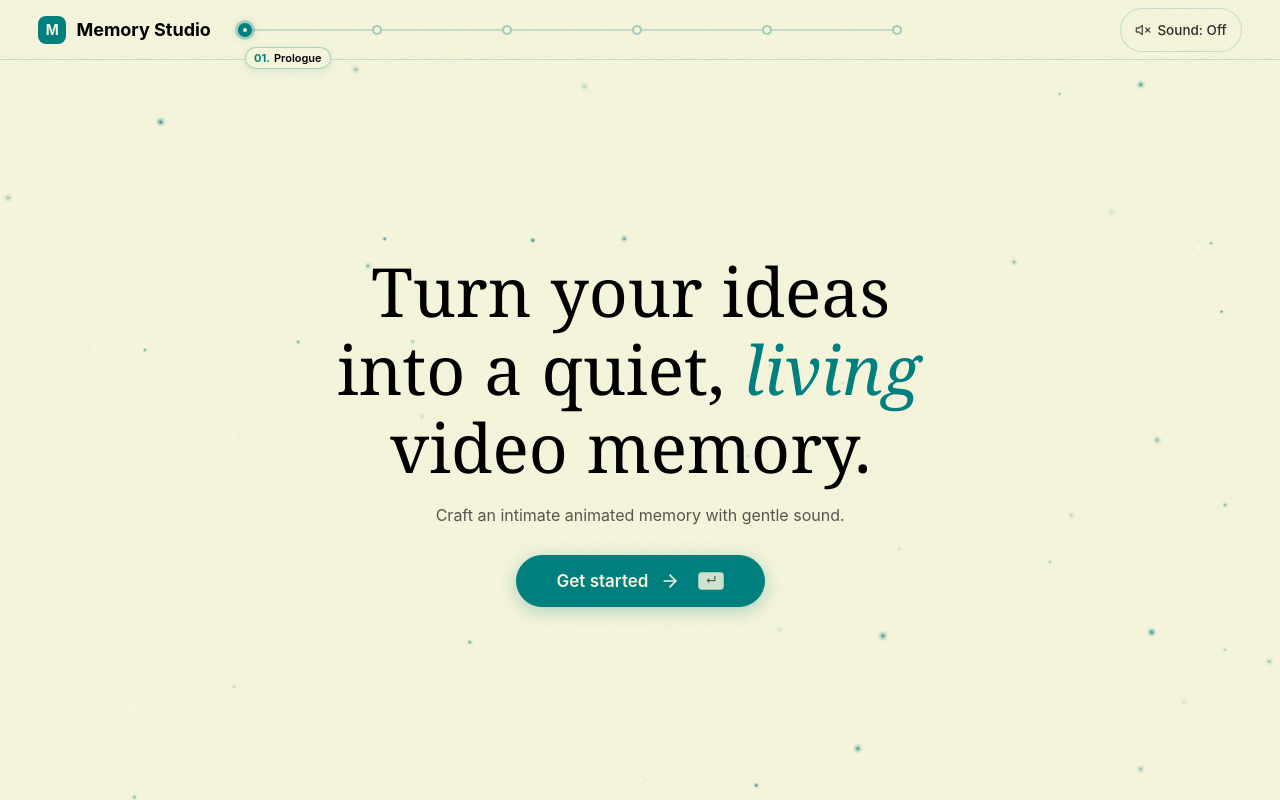
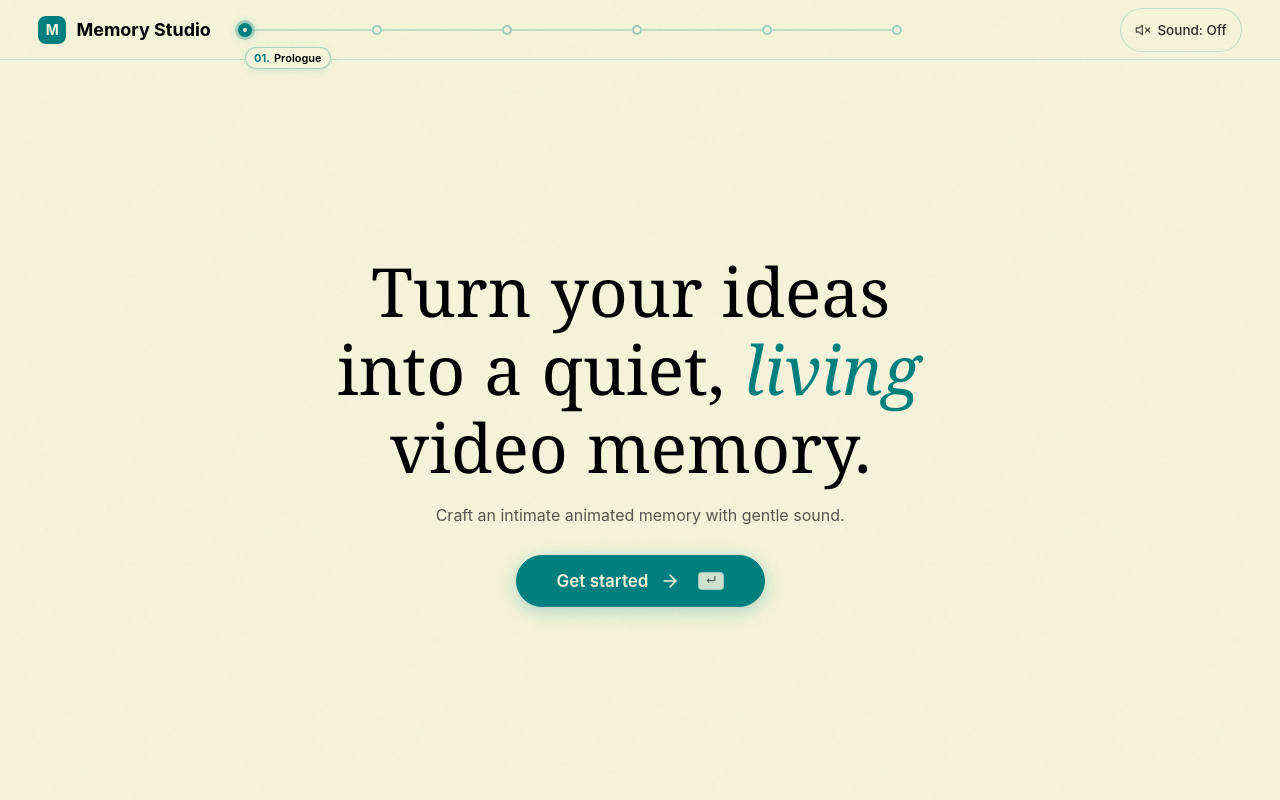
Before and after one commit to beenish-majeed/video-generate, a React (Vite) app in the folder frontend/: page / in a window 1280 px wide. Built offline with nearby package versions, Linux system fonts and the light colour scheme.

Commit message:
fix(frontend): remove sparkle effect from welcome page

```diff
--- a/frontend/src/components/NotebookShell.tsx
+++ b/frontend/src/components/NotebookShell.tsx
@@ -24,8 +24,8 @@ export const NotebookShell: React.FC<NotebookShellProps> = ({
   return (
     <ToastProvider>
       <div className="app-shell">
-        {/* Full-screen subtle shimmer sparkle canvas layer */}
-        <SparkleCanvas density={currentStep === 'hero' ? 'full' : 'subtle'} />
+        {/* Sparkle canvas layer on every page except the Welcome page */}
+        {currentStep !== 'hero' && <SparkleCanvas density="subtle" />}
 
         {/* Desktop subtle cursor glow follower */}
         <CursorGlow />
```
